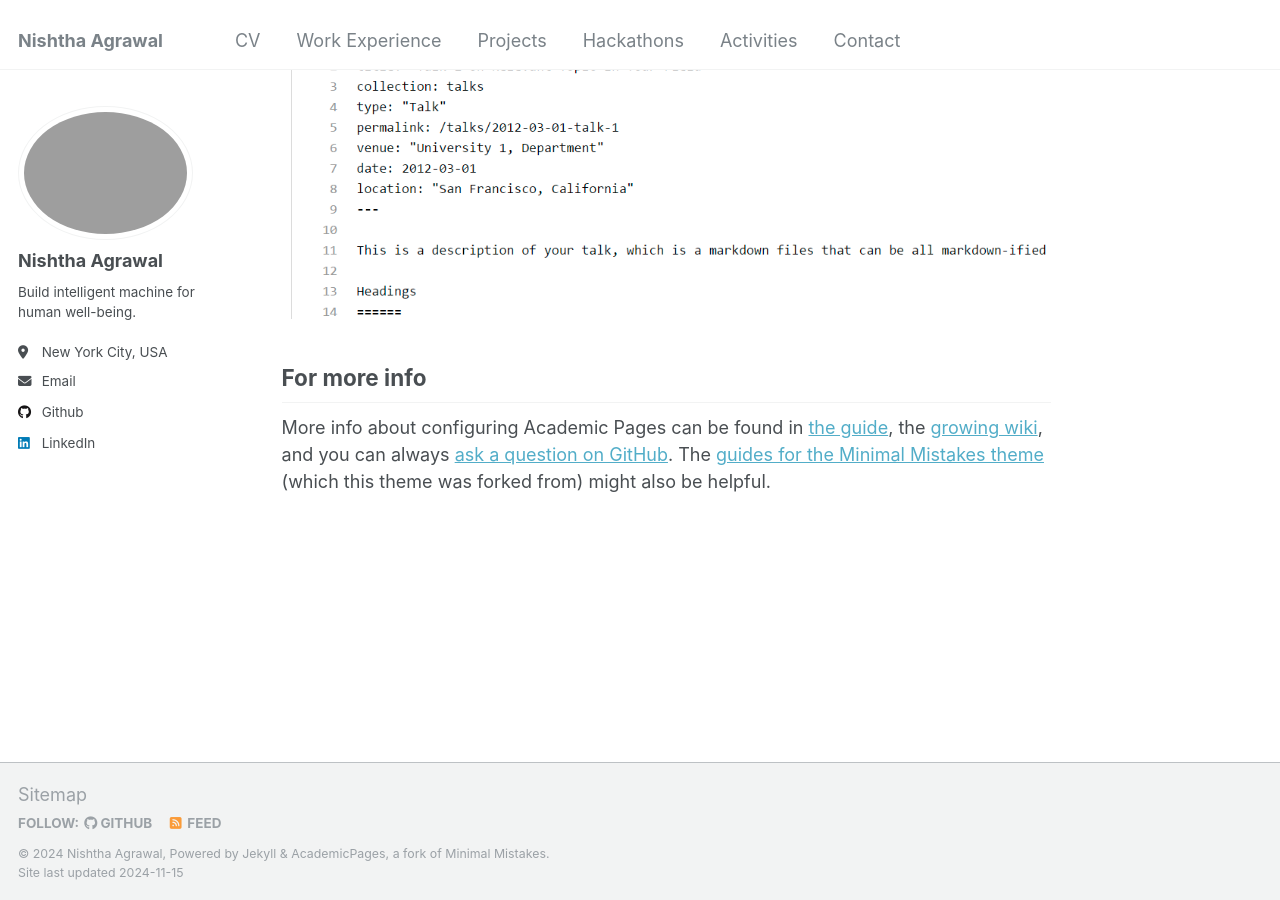
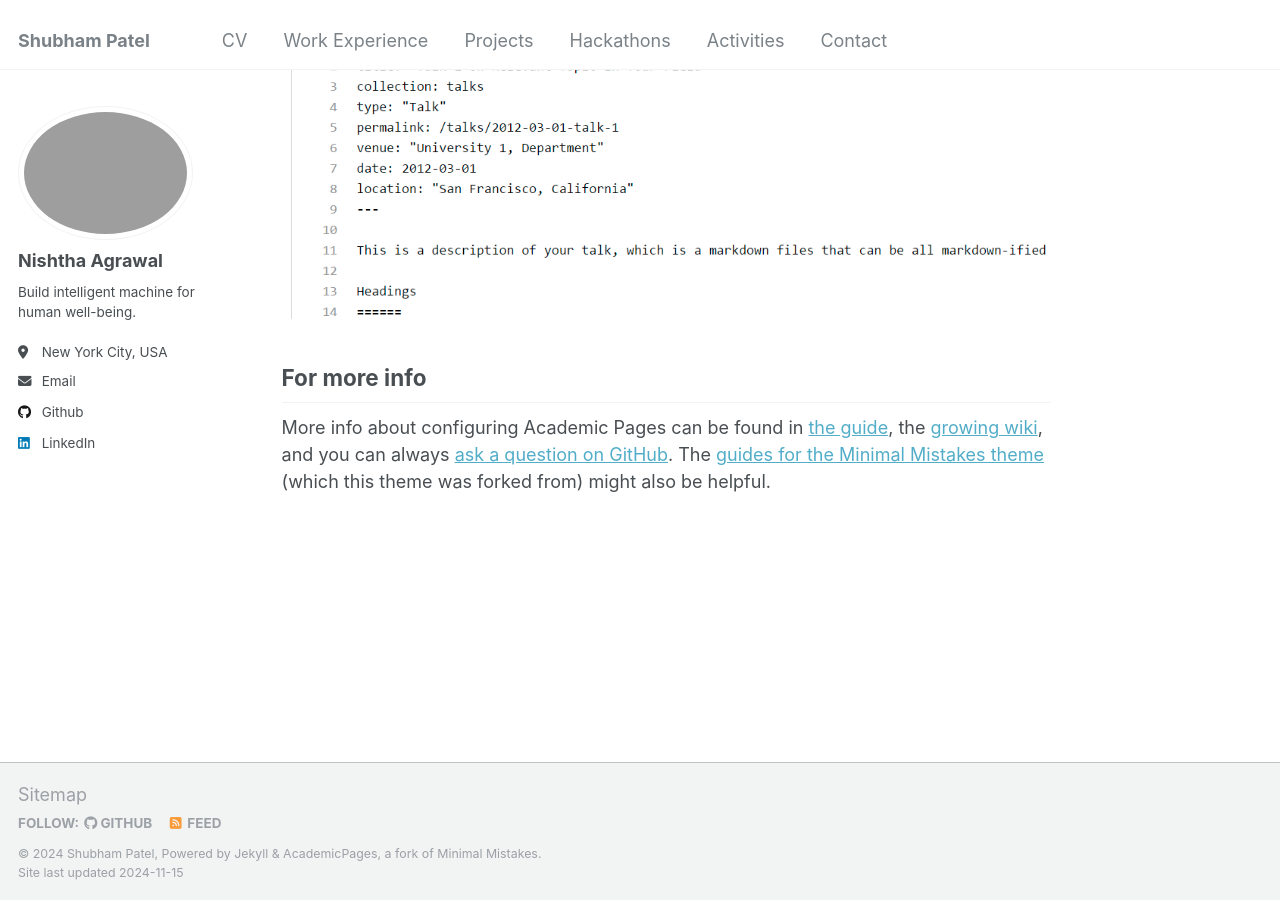
Before and after one commit to shubhampatel10122002/shubhampatel10122002.github.io, a Jekyll site: the page built from _pages/about.md, in a window 1280 px wide and 900 px high, scrolled down 2643 px. Built offline with Jekyll 4.4.1, drawn with Linux system fonts in a browser that asks for light colours.

Commit message:
Update _config.yml

```diff
--- a/_config.yml
+++ b/_config.yml
@@ -7,13 +7,13 @@
 
 # Site Settings
 locale                   : "en-US"
-title                    : "Nishtha Agrawal"
+title                    : "Shubham Patel"
 title_separator          : "-"
-name                     : &name "Nishtha Agrawal"
+name                     : &name "Shubham Patel"
 description              :
-url                      : https://nishtha777.github.io # the base hostname & protocol for your site e.g. "https://mmistakes.github.io"
+url                      : https://shubhampatel10122002.github.io # the base hostname & protocol for your site e.g. "https://mmistakes.github.io"
 baseurl                  : "" # the subpath of your site, e.g. "/blog"
-repository               : "nishtha777/nishtha777.github.io"
+repository               : "shubhampatel10122002/shubhampatel10122002.github.io"
 teaser                   :  # filename of teaser fallback teaser image placed in /images/, .e.g. "500x300.png"
 breadcrumbs              : false # true, false (default)
 words_per_minute         : 160
@@ -86,7 +86,7 @@ author:
   location         : "New York City, USA"
   employer         :
   googlescholar    :
-  email            : "na3533@nyu.edu"
+  email            : "sp8484@nyu.edu"
   uri              :
   bitbucket        :
   codepen          :
@@ -94,12 +94,12 @@ author:
   flickr           :
   facebook         :
   foursquare       :
-  github           : "nishtha777"
+  github           : "shubhampatel10122002"
   google_plus      :
   keybase          :
   instagram        :
   lastfm           :
-  linkedin         : nishtha-agrawal-4629a7193/
+  linkedin         : shubham-patel-harikrishna/
   orcid            : #"http://orcid.org/yourorcidurl"
   pinterest        :
   soundcloud       :
```
